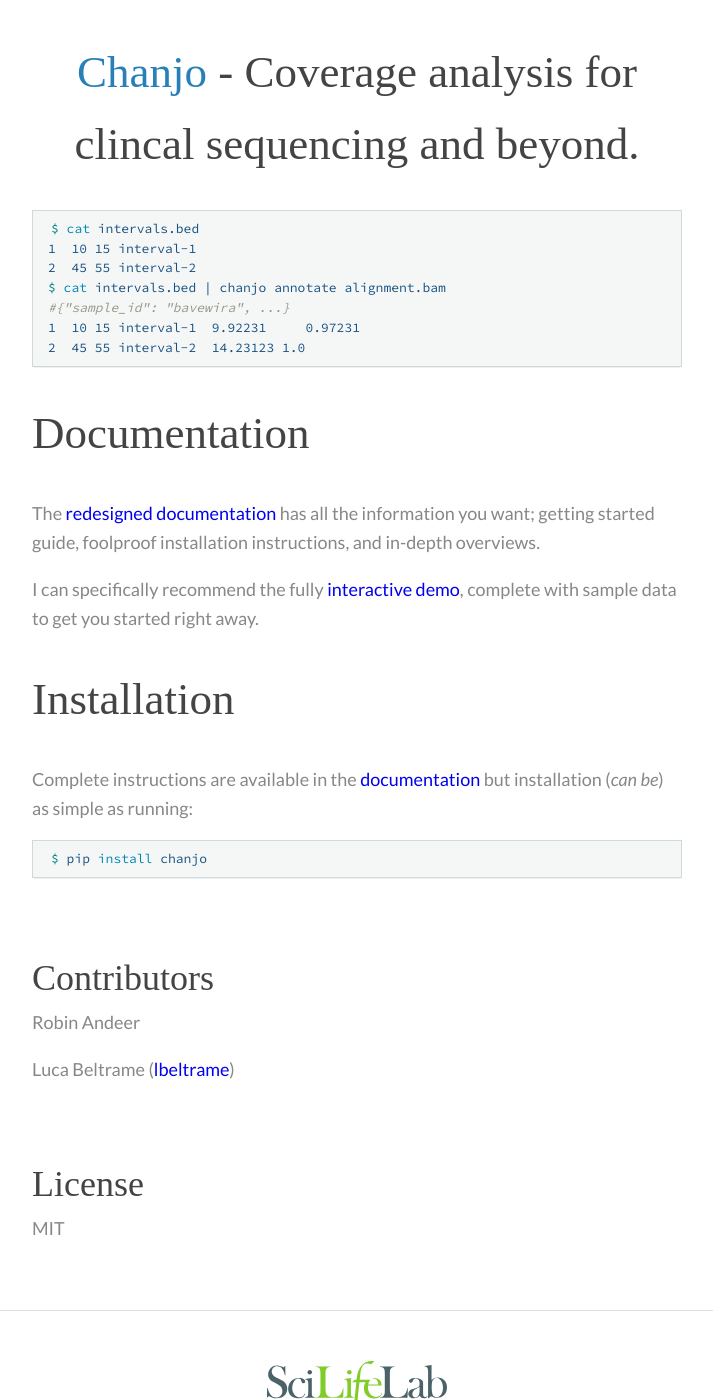
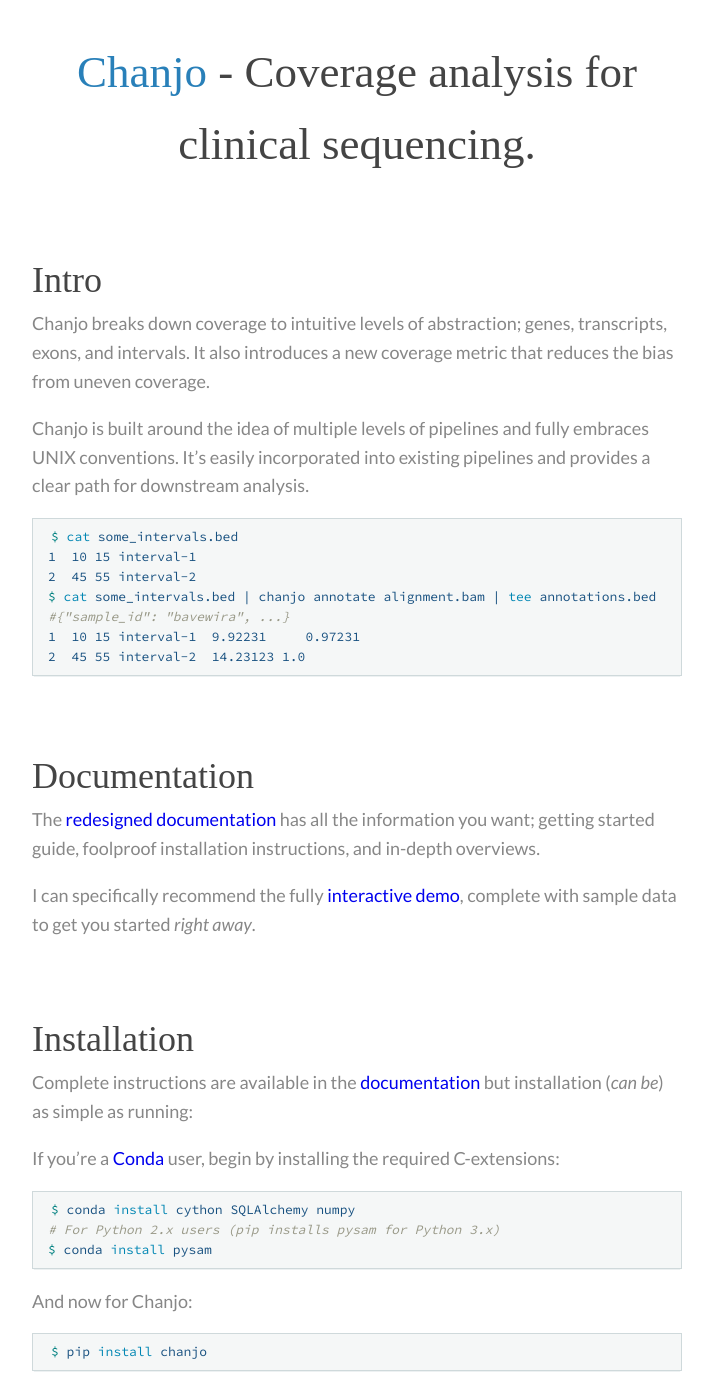
Before and after one commit to SciLifeLab/scilifelab.github.io, a Jekyll site: the page built from _posts/2014-05-14-chanjo.markdown, in a window 1280 px wide and 1400 px high, scrolled down 686 px. Shown: the whole window, without its empty margins (283-996 px from the left). Built offline with Jekyll 4.4.1, drawn with Linux system fonts in a browser that asks for light colours; nearby versions of some CDN libraries; some web fonts are replaced.

Commit message:
Updates Chanjo project page and icon/poster

```diff
--- a/_posts/2014-05-14-chanjo.markdown
+++ b/_posts/2014-05-14-chanjo.markdown
@@ -1,33 +1,48 @@
 ---
 layout: post
-title:  "Coverage analysis for clincal sequencing and beyond."
+title:  "Coverage analysis for clinical sequencing."
 date:   2014-05-14 07:06:51
 categories: jekyll update intro
 project: "Chanjo"
-icon: "icon-database"
+icon_img: "chanjo/logo-48@2x.png"
 code: "https://github.com/robinandeer/chanjo"
 intro: "Coverage analysis for clinical sequencing"
 stars: 14
 poster: "chanjo/poster.jpg"
 ---
 
+## Intro
+Chanjo breaks down coverage to intuitive levels of abstraction; genes, transcripts, exons, and intervals. It also introduces a new coverage metric that reduces the bias from uneven coverage.
+
+Chanjo is built around the idea of multiple levels of pipelines and fully embraces UNIX conventions. It’s easily incorporated into existing pipelines and provides a clear path for downstream analysis.
+
 {% highlight bash %}
-$ cat intervals.bed
+$ cat some_intervals.bed
 1  10 15 interval-1
 2  45 55 interval-2
-$ cat intervals.bed | chanjo annotate alignment.bam
+$ cat some_intervals.bed | chanjo annotate alignment.bam | tee annotations.bed
 #{"sample_id": "bavewira", ...}
 1  10 15 interval-1  9.92231     0.97231
 2  45 55 interval-2  14.23123 1.0
 {% endhighlight %}
 
-# Documentation
-The [redesigned documentation](http://www.chanjo.co) has all the information you want; getting started guide, foolproof installation instructions, and in-depth overviews.
+## Documentation
+The [redesigned documentation][docs] has all the information you want; getting started guide, foolproof installation instructions, and in-depth overviews.
 
-I can specifically recommend the fully [interactive demo](http://www.chanjo.co/en/latest/introduction.html#demo), complete with sample data to get you started right away.
+I can specifically recommend the fully [interactive demo][demo], complete with sample data to get you started *right away*.
 
-# Installation
+## Installation
 Complete instructions are available in the [documentation][docs] but installation (*can be*) as simple as running:
+
+If you're a [Conda][anaconda] user, begin by installing the required C-extensions:
+
+{% highlight bash %}
+$ conda install cython SQLAlchemy numpy
+# For Python 2.x users (pip installs pysam for Python 3.x)
+$ conda install pysam
+{% endhighlight %}
+
+And now for Chanjo:
 
 {% highlight bash %}
 $ pip install chanjo
```
Also changed, not shown: other parts of _posts/2014-05-14-chanjo.markdown (+2 -0 lines), img/chanjo/logo-48@2x.png (added), img/chanjo/poster.jpg.
